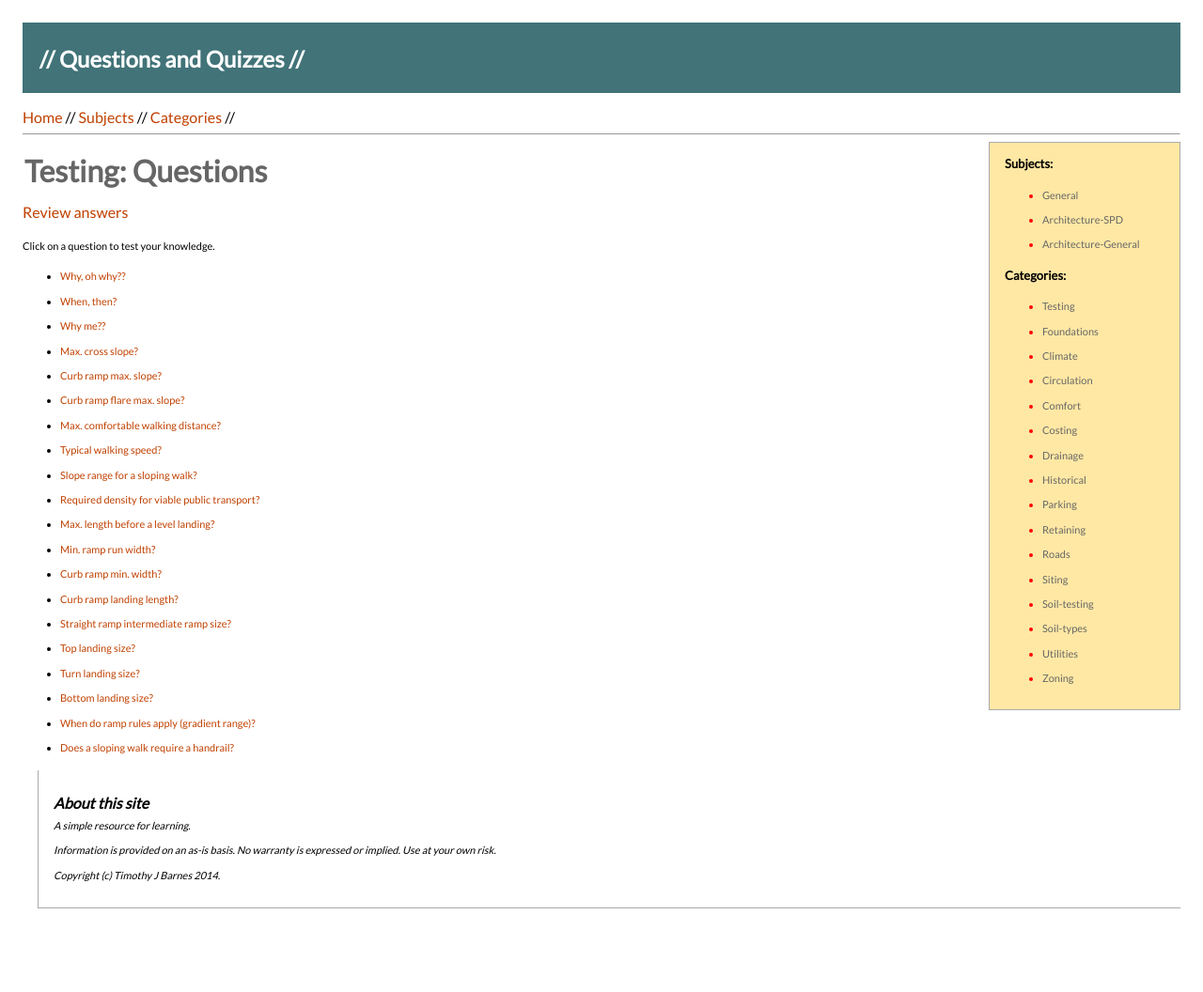
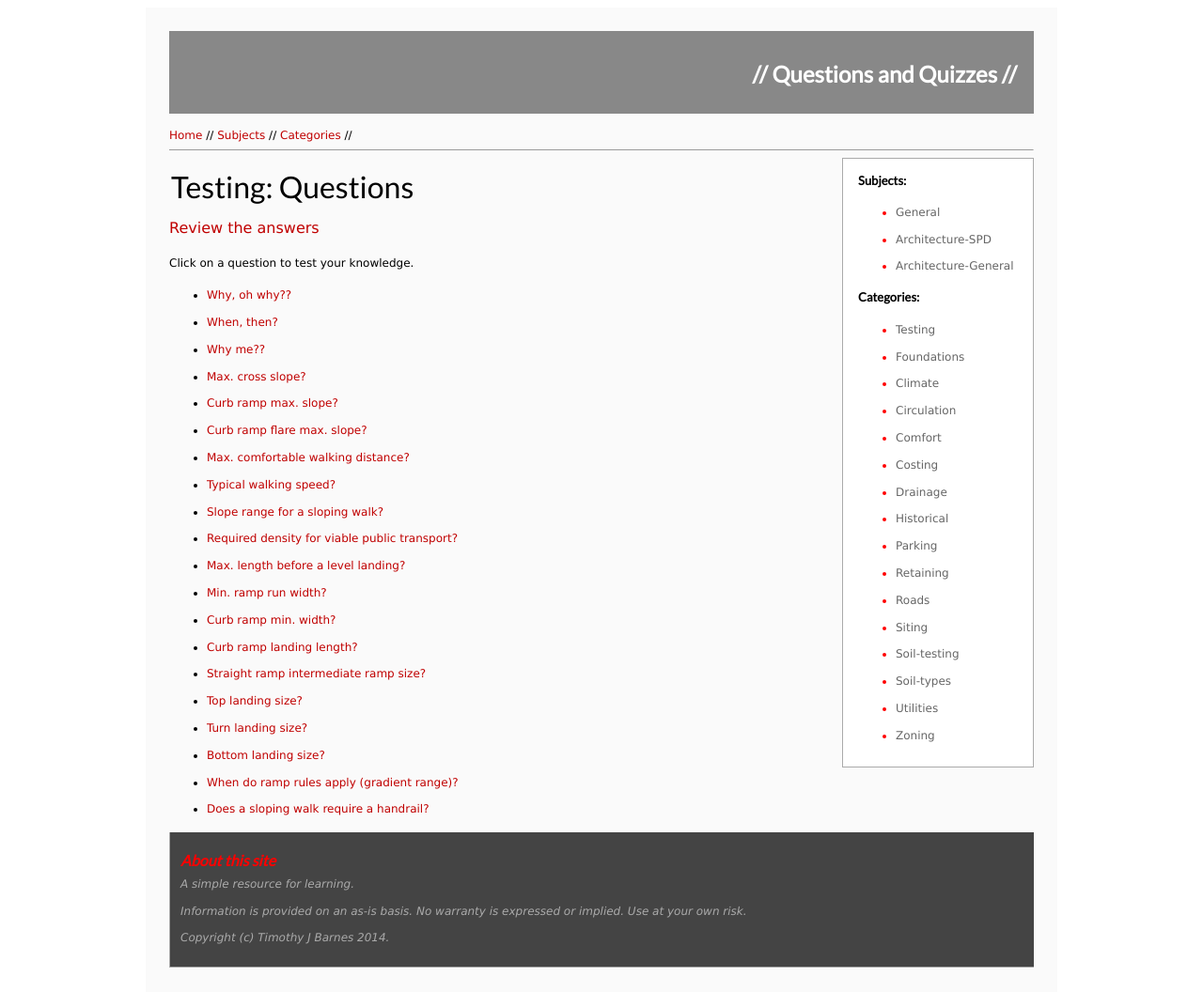
Before and after one commit to timbarnes/QandAWeb, a Django app: template educate/templates/educate/questions.html in a window 1280 px wide. Shown: the whole page at 94% size. Before the commit the page ends 967 px from the top, so only its background shows below. Run offline with Django 3.2, Linux system fonts and the light colour scheme; the template is opened without the code that fills it: values that come from a table or form of the project are taken from there, others are empty; data comes from the database, SQL or seed files in the repository; parts of the project's set-up code (start-up, migrations or seed data) failed here and were passed over.

Commit message:
Cleanup and css

```diff
--- a/educate/static/educate/educate.css
+++ /dev/null
@@ -1,59 +0,0 @@
-div {font-family:'Lato',Verdana,Helvetica,Arial,sans-serif;}
-a,address,blockquote,cite,code,dd,del,dfn,div,dl,dt,em,form,h1,h2,h3,h4,h5,h6,iframe,img,kbd,li,object,ol,p,q
-,samp,small,span,strong,sub,sup,ul,var,applet,b,big,center,dir,font,hr,i,menu,pre,s,strike,tt,u,abbr,acronym,
-bdo,button,fieldset,ins,label {text-align:left;border-bottom:0pt none;}
-p,li {font-size:11px;padding:0em;margin-top:0em;margin-bottom:.9em;line-height:1.5em;}
-a {text-decoration:none;background-color:transparent;}
-a:link {color:#c04000;}
-a:hover {background-color:#f4f4da;text-decoration:underline;}
-a:visited {color:#840000;}
-ins {text-decoration:none;font-weight:bold;}
-hr {background-color:#3e423a;size:1px;}
-body {font-family:Lato,Verdana,"Myriad Web",Syntax,Helvetica,sans-serif;text-align:center;height:100%;}
-.bannerad {padding-bottom:.5em;}
-#banner {padding:1em;background-color:#417378;margin-bottom:1em;}
-#banner a, h1 {font-size:x-large;color:white;}
-#sidebar {float:right;width:220px;}
-#menu {background-color:#ffe8a4;border:1px #aaa solid;margin-left:1em;padding-left:1em;padding-top:0.5em;padd
-													 ing-right:1em;padding-bottom:.5em;line-height:1.25em;color:red;}
-#main {  margin:0 auto;text-align:left;  padding:1em;}
-#content {margin:0px;}
-.article {clear:left;}
-.firstpara,.toppara {margin-left:195px;line-height:1.75em;border-top:solid 1px #aaa;border-left:solid 1px #aa
-												      a;padding:1em;height:100%;}
-.toppara {font-height:90%;}
-.inset,.outset,.outsetmenu {font-size:11px;line-height:150%;font-style:italic;margin-bottom:.5em;}
-.inset {width:170px;border:solid 1px #ff9900;margin-left:.5em;padding:.5em;float:right;}
-.outset,.outsetmenu {float:left;width:183px;padding-right:12px;padding-top:1.8em;text-align:right;border-top:
-												  solid 1px #aaa;}
-.outsetmenu {text-align:left;}
-.exhibit {font-size:16px;margin:1em;border:solid 1px #ff9900;padding:1em;clear:none;}
-.exhibit p {font-size:14px;}
-#footer {padding-bottom:.5em;font-size:10px;text-align:right;font-style:oblique;}
-.advertising {margin-top:1em;float:right;}
-.rss {bottom:1em;left:1em;padding:.25em;background:#ffc;border-top:solid 1px #ff9900;}
-.rss img {float:none;}
-.rssfixed {position:fixed;bottom:2em;left:1em;margin-right:1em;}
-#byline {font-style:italic;text-align:justify;padding:1em;margin-left:1em;border-left:solid 1px #aaa;border-bottom:solid 1px #aaa;}
-#menu p {margin:0px;margin-bottom:.3em;border-top-color:#f00;border-top-width:1px;line-height:125%;}
-.indent {padding-left:1.2em;}
-#menu h2,h3,h4 {font-size:large;}
-#menu a {color:#666666;font-weight:normal;background-color:transparent;}
-#menu a:hover {color:#ff9900;background-color:#f4f4da;}
-.outsetmenu a {color:#666666;}
-.outsetmenu a:hover {color:#ff9900;background-color:#f4f4da;}
-h1,h2,h3,h4,h5,h6 {line-height:1.33em;margin-bottom:0.33em;font-family:Lato,"Myriad Web",Arial,Helvetica,sans-seri
-													f;}
-h1,h2,h3,h4,h5,h6,dt,th,thead,tfoot {background:none repeat scroll 0% 50%;color:black;}
-h1 {margin-top:.5em;font-size:large;padding:2px;}
-h1.pagetitle {font-size:xx-large;color:#666;}
-h1.sectiontitle {border-top:solid 1px #aaa;margin-top:0px;text-indent:190px;}
-h2 {font-size:medium;font-weight:bold;margin-top:.5em;}
-h3 {font-size:small;font-weight:bold;margin-top:.5em;}
-img {margin-left:1em;float:right;}
-.inline {float:none;}
-table {border-collapse:collapse;border:1px solid #ff6600;background-color:#ddd;}
-table h1,h2,h3,h4 {}
-td {border:1px solid #eee;padding:.5em;vertical-align:middle;}
-blockquote {border-left:2px solid #ff9900;padding-left:1em;}
-.outset li {padding:0px;}
--- a/educate/templates/educate/questions.html
+++ b/educate/templates/educate/questions.html
@@ -9,7 +9,7 @@
     {% if review %}
       <a href="{% url 'questions' category %}">Hide answers</a>
     {% else %}
-      <a href="{% url 'review_questions' category %}">Review answers</a>
+      <a href="{% url 'review_questions' category %}">Review the answers</a>
       <br /><br />
       <p>Click on a question to test your knowledge.</p>
     {% endif %}
--- a/static/educate.css
+++ b/static/educate.css
@@ -12,7 +12,7 @@
 #nav {font-size:12px;font-weight:100;}
 #sidebar {float:right;width:220px;}
 #menu {background-color:#fff;border:1px #aaa solid;margin-left:1em;padding-left:1em;padding-top:0.5em;padding-right:1em;padding-bottom:.5em;line-height:1.25em;color:red;}
-#main {background-color:#fafafa;margin:0 auto;text-align:left;  padding:1em;}
+#main {background-color:#fafafa;text-align:left;margin:auto;padding:2%;float:center;width:96%;max-width:920px;}
 #content {margin:0px;}
 .article {clear:left;}
 .firstpara,.toppara {margin-left:195px;line-height:1.75em;border-top:solid 1px #aaa;border-left:solid 1px #aaa;padding:1em;height:100%;}
```
Also changed, not shown: educate/static/educate/pic.jpg (deleted).
